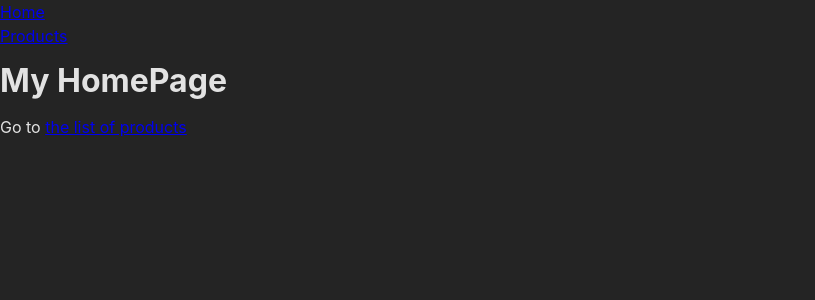
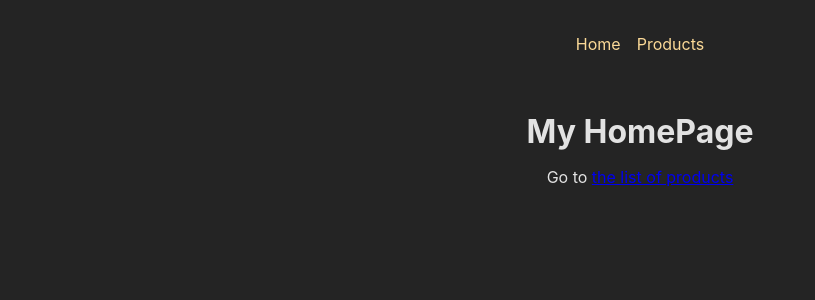
Before and after one commit to toho36/21-starting-project, a React (Create React App) app: page / in a window 1280 px wide. Shown: the top 300 px of the page, without its empty margins (0-815 px from the left). Built offline with nearby package versions, Linux system fonts and the light colour scheme.

Commit message:
Adding CSS

```diff
--- a/src/components/MainNavigation.js
+++ b/src/components/MainNavigation.js
@@ -1,11 +1,12 @@
 import React from 'react';
 import { Link } from 'react-router-dom';
+import classes from './MainNavigation.module.css';
 
 function MainNavigation() {
   return (
-    <header>
+    <header className={classes.header}>
       <nav>
-        <ul>
+        <ul className={classes.list}>
           <li>
             <Link to="/">Home</Link>
           </li>
--- a/src/pages/Root.js
+++ b/src/pages/Root.js
@@ -1,10 +1,13 @@
 import { Outlet } from 'react-router-dom';
 import MainNavigation from '../components/MainNavigation';
+import classes from './Root.module.css';
 function RootLayout() {
   return (
     <>
       <MainNavigation />
-      <Outlet />
+      <main className={classes.content}>
+        <Outlet />
+      </main>
     </>
   );
 }
--- /dev/null
+++ b/src/pages/Root.module.css
@@ -0,0 +1,4 @@
+.content {
+  margin: 2rem auto;
+  text-align: center;
+}
```
